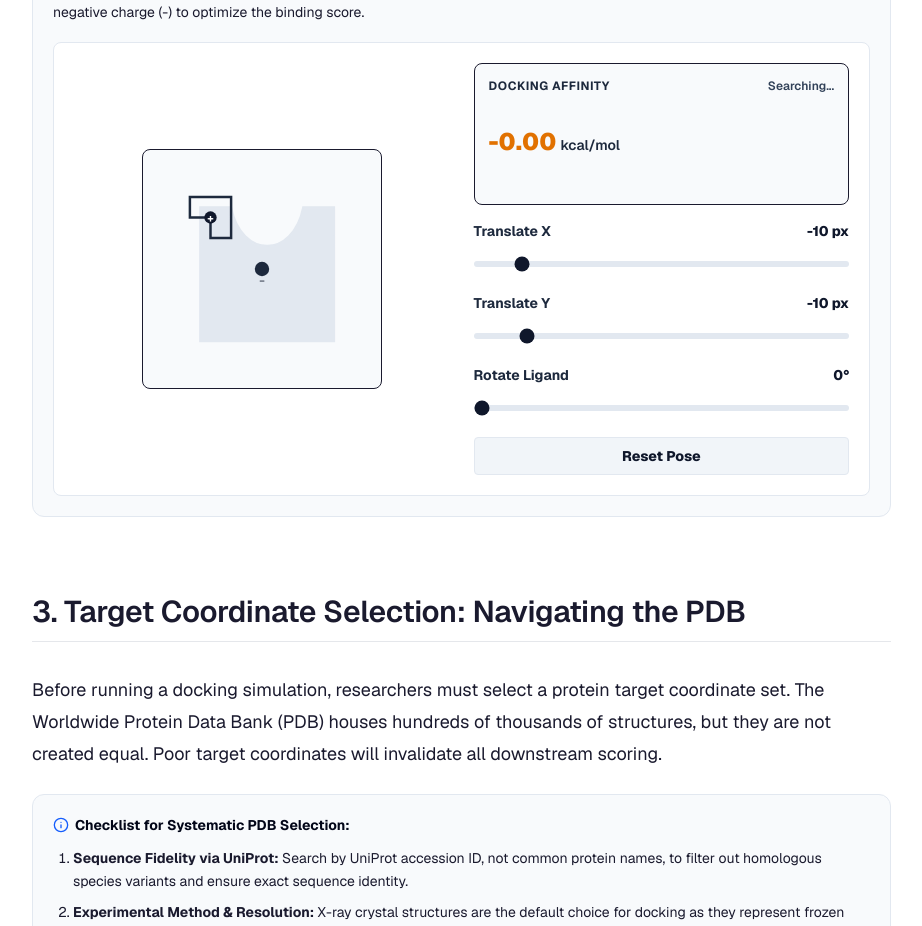
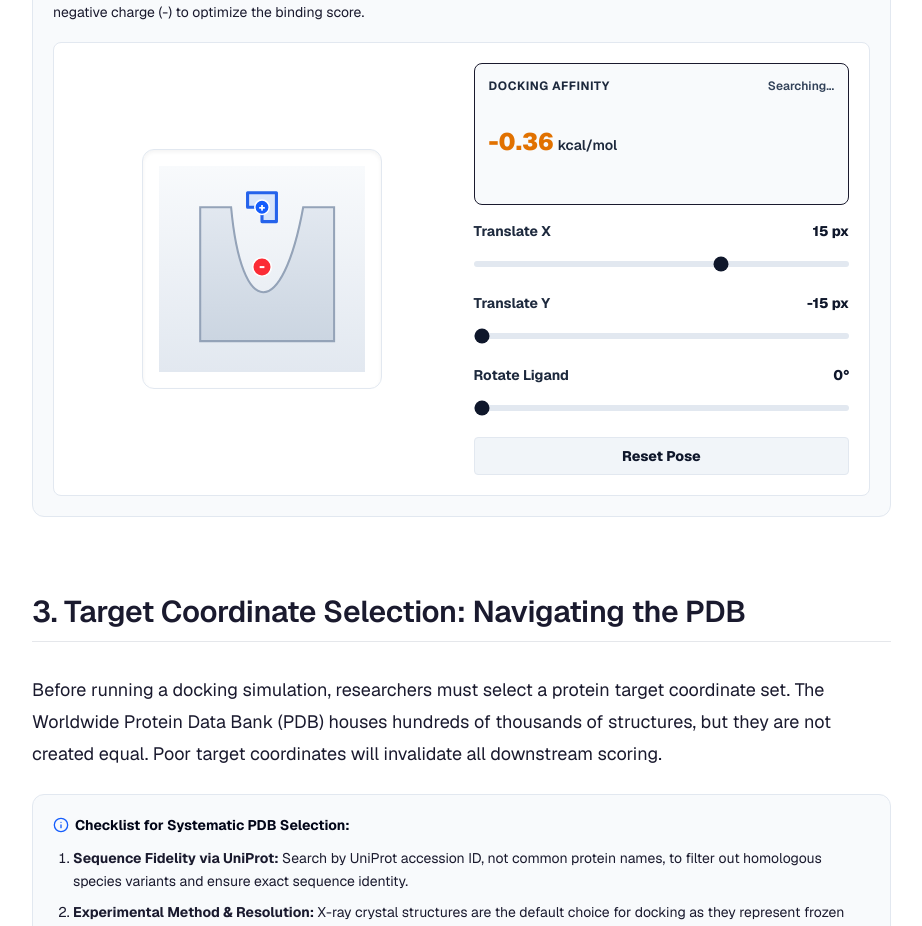
Before and after one commit to yboulaamane/learn-cadd, a Next.js app: page /molecular-docking in a window 1280 px wide. Shown: the part 1260-2186 px from the top of the page, without its empty margins (272-1194 px from the left). Built offline with nearby package versions, Linux system fonts and the light colour scheme.

Commit message:
Fix pharmacophore oxygen vertices and molecular docking collision physics

```diff
--- a/src/app/(tutorial)/molecular-docking/page.tsx
+++ b/src/app/(tutorial)/molecular-docking/page.tsx
@@ -11,14 +11,14 @@ import {
 import { Quiz } from "@/components/Quiz";
 
 export default function MolecularDockingPage() {
-  const [posX, setPosX] = useState(-10); // Offset X
-  const [posY, setPosY] = useState(-10); // Offset Y
+  const [posX, setPosX] = useState(15); // Offset X (centered)
+  const [posY, setPosY] = useState(-15); // Offset Y (in bulk solvent)
   const [rotation, setRotation] = useState(0); // Angle in degrees
 
-  // Target coordinates for optimal docking: X = 15, Y = 10, Rotation = 120 deg
+  // Target coordinates for optimal docking: X = 15, Y = 14, Rotation = 22 deg
   const targetX = 15;
-  const targetY = 10;
-  const targetRot = 120;
+  const targetY = 14;
+  const targetRot = 22;
 
   const dx = posX - targetX;
   const dy = posY - targetY;
@@ -27,32 +27,87 @@ export default function MolecularDockingPage() {
   let rotDiff = Math.abs((rotation % 360) - targetRot);
   if (rotDiff > 180) rotDiff = 360 - rotDiff;
 
-  // Electrostatic attraction: maximum at target pose (-8.0 kcal/mol)
-  const electrostatic = -8.0 * Math.exp(-dist / 6) * Math.exp(-rotDiff / 40);
+  // Compute pocket cleft surface boundary
+  const pocketY = (x: number) => {
+    if (x < 35 || x > 70) return 20;
+    // Quadratic curve defining the pocket cleft surface
+    return -0.183 * Math.pow(x - 50, 2) + 61.25;
+  };
 
+  const getVertices = (x: number, y: number, rot: number) => {
+    const rad = (rot * Math.PI) / 180;
+    const cos = Math.cos(rad);
+    const sin = Math.sin(rad);
+
+    // Scaled local vertices (factor 0.7) relative to rotation center (35, 35)
+    const localVertices = [
+      { x: -7, y: -7 },
+      { x: 7, y: -7 },
+      { x: 7, y: 7 },
+      { x: 0, y: 7 },
+      { x: 0, y: 0 },
+      { x: -7, y: 0 }
+    ];
+
+    const cx = 35 + x;
+    const cy = 35 + y;
+
+    return localVertices.map(v => {
+      const rx = v.x * cos - v.y * sin;
+      const ry = v.x * sin + v.y * cos;
+      return { x: cx + rx, y: cy + ry };
+    });
+  };
+
+  const vertices = getVertices(posX, posY, rotation);
   let stericClash = 0;
-  // Scientifically accurate steric clash detection:
-  // 1. If pushed too deep into the pocket bottom (Y-axis collision)
-  if (posY > 18) {
-    stericClash = 12; // Unfavorable overlap penalty
-  }
-  // 2. If pushed into the pocket side walls (X-axis collision inside pocket)
-  else if (posY > 8 && (posX < 8 || posX > 22)) {
-    stericClash = 8;
-  }
-  // 3. Rotational clash: if close but in the wrong orientation, causing side chains to collide
-  else if (dist < 5 && rotDiff > 80) {
-    stericClash = 6;
+  let clashReason = "";
+
+  // Check each vertex for protein penetration
+  for (let i = 0; i < vertices.length; i++) {
+    const v = vertices[i];
+    const surfaceY = pocketY(v.x);
+    if (v.y > surfaceY) {
+      // Determine the type of clash based on where the vertex is
+      if (v.x < 35) {
+        stericClash = 15;
+        clashReason = "Steric Clash: Colliding with the left protein wall!";
+        break;
+      } else if (v.x > 70) {
+        stericClash = 15;
+        clashReason = "Steric Clash: Colliding with the right protein wall!";
+        break;
+      } else {
+        // Inside the cleft
+        if (surfaceY > 55) {
+          stericClash = 15;
+          clashReason = "Steric Clash: Colliding with pocket bottom residues!";
+          break;
+        } else {
+          // Hitting side slopes
+          stericClash = 12;
+          clashReason = "Steric Clash: Wrong ligand orientation causes collision with pocket walls!";
+          break;
+        }
+      }
+    }
   }
 
-  // If the ligand is far away in bulk solvent (e.g. negative coords), no clash occurs
-  // and the final score simply decays to 0.0 kcal/mol
-  const finalScore = electrostatic + stericClash;
-  const isDocked = finalScore < -6.0 && dist < 4 && rotDiff < 20;
+  // Electrostatic score (charge-charge attraction, favorable negative energy)
+  const electrostatic = -10.5 * Math.exp(-dist / 8);
+
+  // Orientation/Hydrophobic score (requires correct conformation & rotation)
+  const orientationScore = -3.5 * Math.exp(-rotDiff / 25) * Math.exp(-dist / 10);
+
+  // Combined score (kcal/mol)
+  const finalScore = electrostatic + orientationScore + stericClash;
+
+  // Docked state: strong binding energy (favorable negative energy) and zero clashes
+  const isDocked = stericClash === 0 && finalScore < -7.5;
 
   const resetDocking = () => {
-    setPosX(-10);
-    setPosY(-10);
+    setPosX(15);
+    setPosY(-15);
     setRotation(0);
   };
 
@@ -123,22 +178,36 @@ export default function MolecularDockingPage() {
 
           {/* Simulation Display */}
           <div className="md:col-span-6 flex justify-center">
-            <div className="w-full max-w-[240px] aspect-square relative bg-slate-50 border border-slate-250 rounded-lg p-4 flex flex-col justify-center items-center">
+            <div className="w-full max-w-[240px] aspect-square relative bg-white border border-slate-200 rounded-xl p-4 flex flex-col justify-center items-center shadow-inner overflow-hidden">
               <svg viewBox="0 0 100 100" className="w-full h-full">
-                <path d="M20,20 L35,20 C40,45 65,45 70,20 L85,20 L85,85 L20,85 Z" fill="currentColor" className="text-slate-200" stroke="currentColor" strokeWidth="1" />
+                <defs>
+                  <linearGradient id="proteinGrad" x1="0%" y1="0%" x2="0%" y2="100%">
+                    <stop offset="0%" stopColor="#f8fafc" />
+                    <stop offset="100%" stopColor="#e2e8f0" />
+                  </linearGradient>
+                  <linearGradient id="receptorGrad" x1="0%" y1="0%" x2="0%" y2="100%">
+                    <stop offset="0%" stopColor="#e2e8f0" />
+                    <stop offset="100%" stopColor="#cbd5e1" />
+                  </linearGradient>
+                </defs>
+                {/* Background grid */}
+                <rect x="0" y="0" width="100" height="100" fill="url(#proteinGrad)" />
+
+                {/* Receptor Protein pocket cleft */}
+                <path d="M20,20 L35,20 C40,75 60,75 70,20 L85,20 L85,85 L20,85 Z" fill="url(#receptorGrad)" stroke="#94a3b8" strokeWidth="1" />
 
                 {/* Target electrostatic center (-) */}
-                <circle cx="50" cy="50" r="3.5" fill="currentColor" className="text-slate-800" />
-                <text x="50" y="58" textAnchor="middle" fill="currentColor" className="text-slate-900 animate-pulse font-bold" fontSize="6.5" fontWeight="bold">-</text>
+                <circle cx="50" cy="49" r="4.5" className="fill-red-500 stroke-white stroke-[0.75]" />
+                <text x="50" y="50.8" textAnchor="middle" fill="#ffffff" className="font-black font-sans select-none" fontSize="6.5" fontWeight="bold">-</text>
 
                 {/* Ligand container that translates and rotates */}
                 <g
                   className="transition-transform duration-100 ease-out"
                   style={{ transform: `translate(${posX}px, ${posY}px) rotate(${rotation}deg)`, transformOrigin: "35px 35px" }}
                 >
-                  <path d="M25,25 L45,25 L45,45 L35,45 L35,35 L25,35 Z" fill="none" stroke="currentColor" className="text-slate-800" strokeWidth="1.2" />
-                  <circle cx="35" cy="35" r="3" fill="currentColor" className="text-slate-900" />
-                  <text x="35" y="37" textAnchor="middle" fill="currentColor" className="text-white font-bold" fontSize="5.5" fontWeight="bold">+</text>
+                  <path d="M28,28 L42,28 L42,42 L35,42 L35,35 L28,35 Z" fill="#3b82f6" fillOpacity="0.15" stroke="#2563eb" strokeWidth="1.5" strokeLinejoin="round" />
+                  <circle cx="35" cy="35" r="3.5" className="fill-blue-600 stroke-white stroke-[0.75]" />
+                  <text x="35" y="36.8" textAnchor="middle" fill="#ffffff" className="font-black font-sans select-none" fontSize="5.5" fontWeight="bold">+</text>
                 </g>
               </svg>
             </div>
@@ -170,6 +239,12 @@ export default function MolecularDockingPage() {
                 </span>
                 <span className="text-sm text-slate-800 font-semibold ml-1">kcal/mol</span>
               </p>
+
+              {stericClash > 0 && (
+                <p className="text-xs text-red-600 font-semibold mt-1 pt-1 border-t border-red-150">
+                  {clashReason}
+                </p>
+              )}
             </div>
 
             {/* Translation X slider */}
```
Also changed, not shown: src/app/(tutorial)/pharmacophore-modeling/page.tsx (+17 -17 lines).
